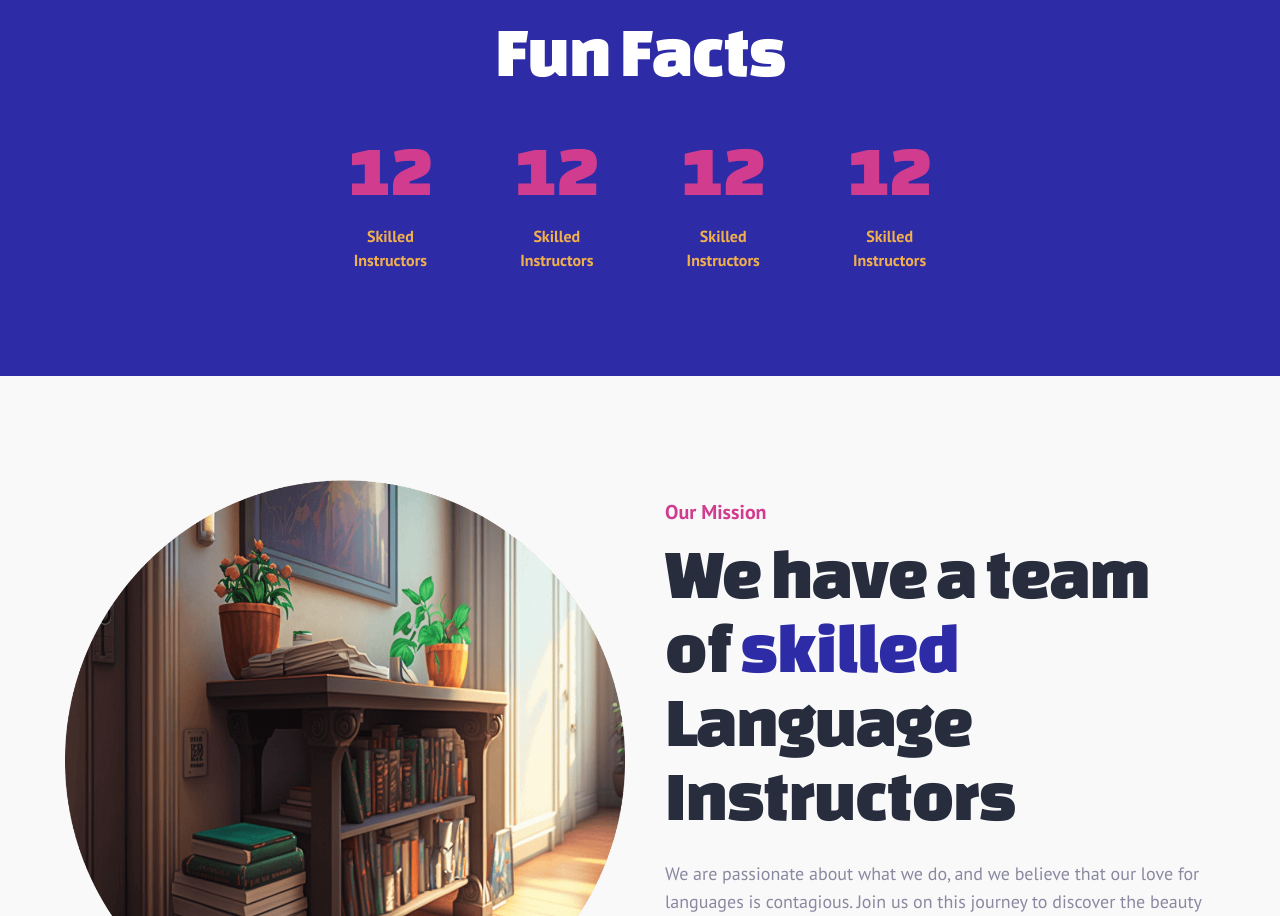
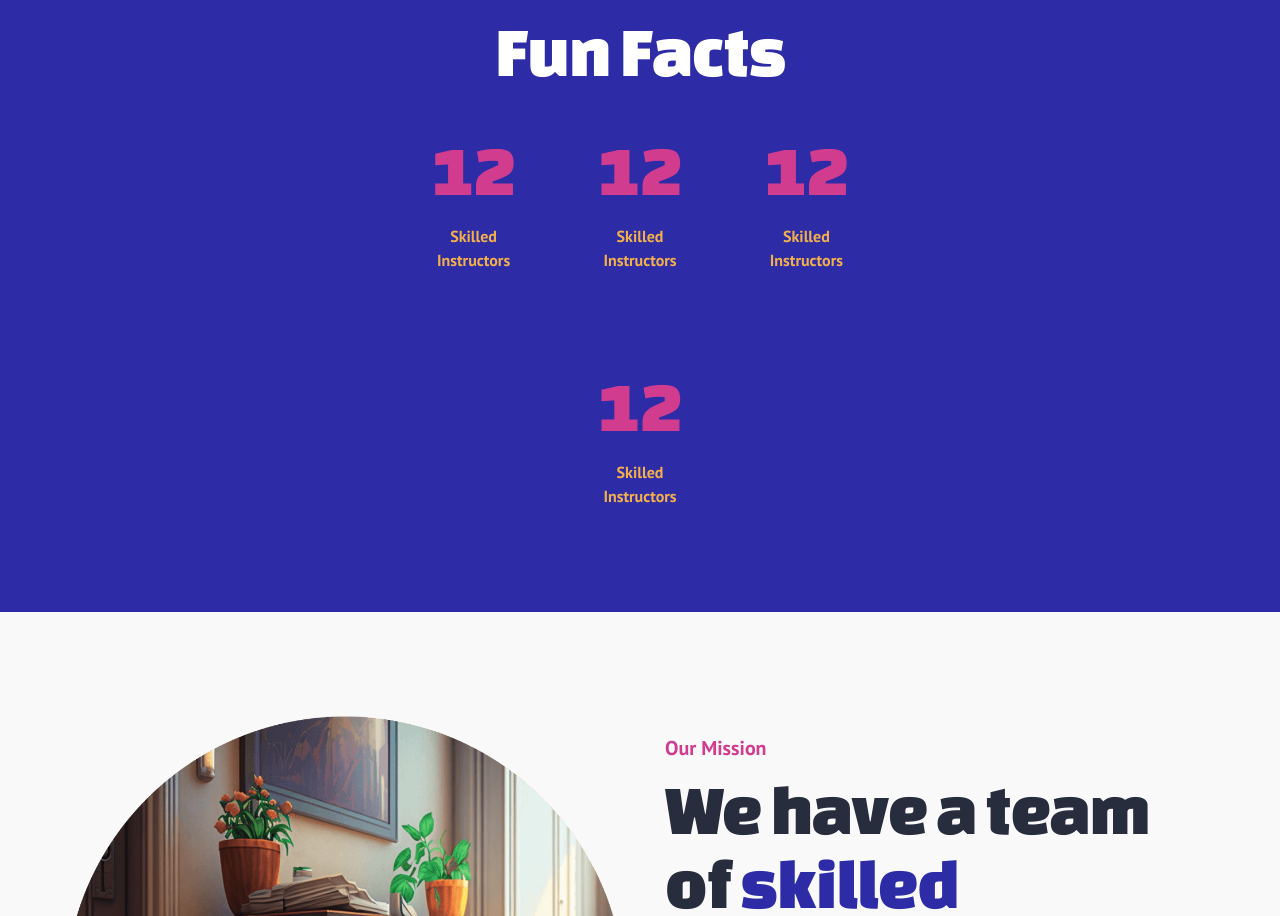
Before and after one commit to danielswift10/project-angies, a React (Create React App) app: page /about in a window 1280 px wide. Shown: the part 1604-2520 px from the top of the page. Built offline with nearby package versions, Linux system fonts and the light colour scheme.

Commit message:
style: added styling

```diff
--- a/src/Components/About/FunFact.jsx
+++ b/src/Components/About/FunFact.jsx
@@ -17,7 +17,7 @@ const FunFact = () => {
           >
             Fun Facts
           </h2>
-          <div className="number flex flex-wrap gap-20 justify-center items-center">
+          <div className="number flex flex-wrap gap-20 w-[80%] mx-auto justify-center items-center">
             <div>
                 <h2 className={`font-changa text-bold text-[72px] text-pink `}>12</h2>
                 <p className={`font-pt font-bold text-[16px] text-yellow `}> <span className="block">Skilled </span> <span>Instructors</span> </p>
```
